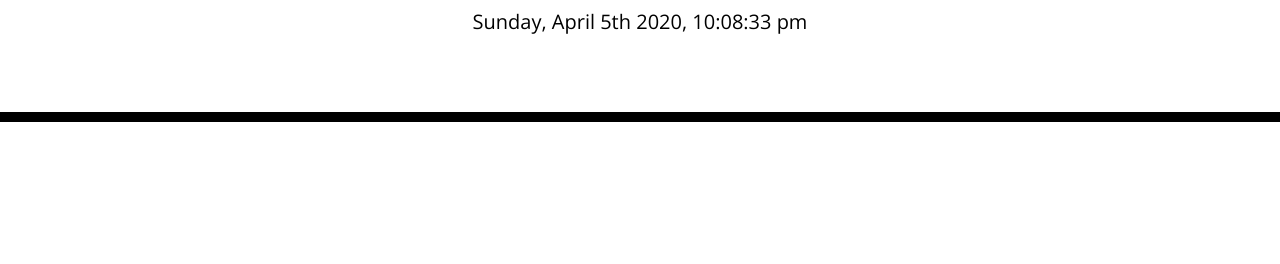
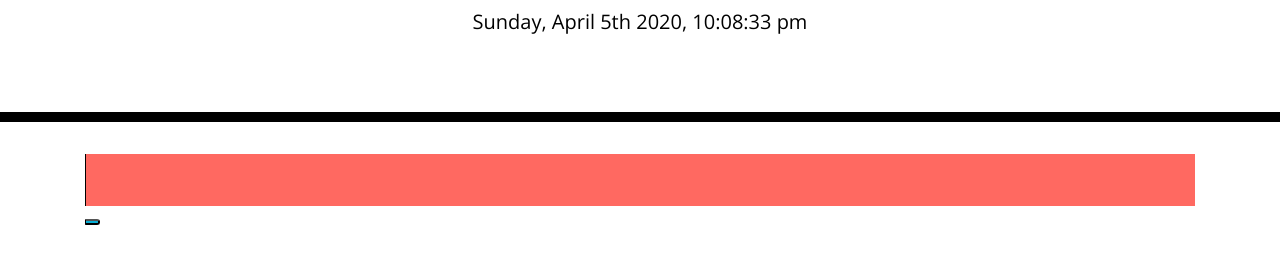
Before and after one commit to nipadedhia/DayPlanner, a plain HTML site: page Unsolved/index.html in a window 1280 px wide. Shown: the part 182-446 px from the top of the page. Drawn offline with nearby package versions, Linux system fonts and the light colour scheme.

Commit message:
created textarea

```diff
--- a/Unsolved/index.html
+++ b/Unsolved/index.html
@@ -24,8 +24,11 @@
     <p id="currentDay" class="lead"></p>
   </header>
   <div class="container" id="planner">
-    <!-- Timeblocks go here -->
-    <p id="currentDay"></p>
+    <!-- Time blocks go here -->
+
+    <!-- div define for task area -->
+    <div id="task"> </div>
+
 
   </div>
   <script src="https://code.jquery.com/jquery-3.4.1.min.js"></script>
--- a/Unsolved/planner.js
+++ b/Unsolved/planner.js
@@ -1,8 +1,24 @@
-// var currentDate = moment().format("dddd, MMMM Do YYYY, h:mm:ss a");
-
+// display date and time on header
 $(document).ready(function () {
   var currentDate = moment().format("dddd, MMMM Do YYYY, h:mm:ss a");
   $("#currentDay").text(currentDate);
-  console.log(currentDate);
-  date();
+  // console.log(currentDate);
+  // date();
+
+  // variable taskArea created for textarea tag
+  var taskArea = $("<textarea>");
+
+  //adding class to textarea
+  taskArea.addClass("textarea present col-md-12");
+  taskArea.attr("name", "Test");
+
+  // variable saveBtn created for button tag
+  var saveBtnEl = $("<button>");
+
+  //adding classes to save button
+  saveBtnEl.addClass("saveBtn");
+  saveBtnEl.attr("label", "save");
+
+  //display task area
+  $("#task").append(taskArea, saveBtnEl);
 });
```
